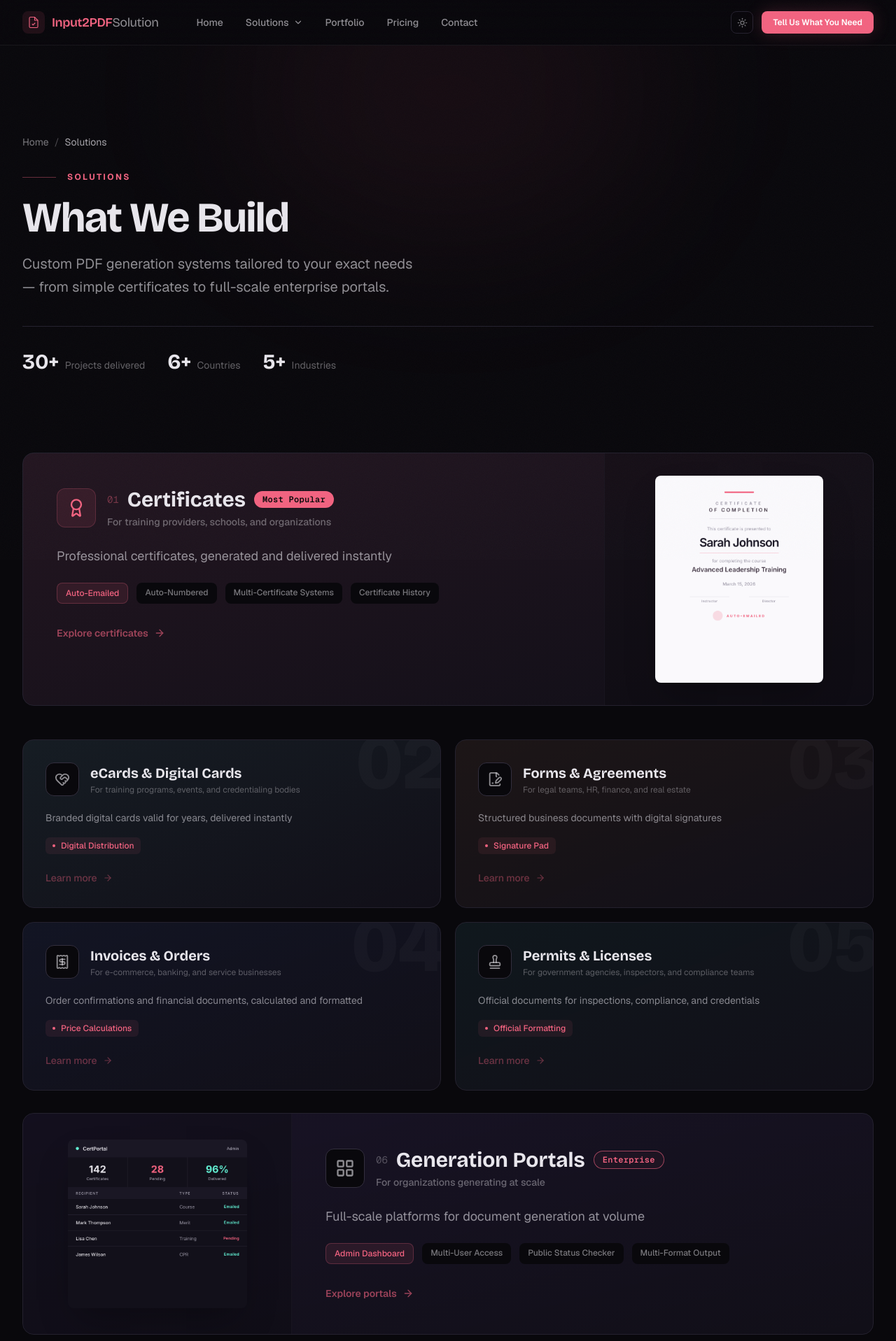
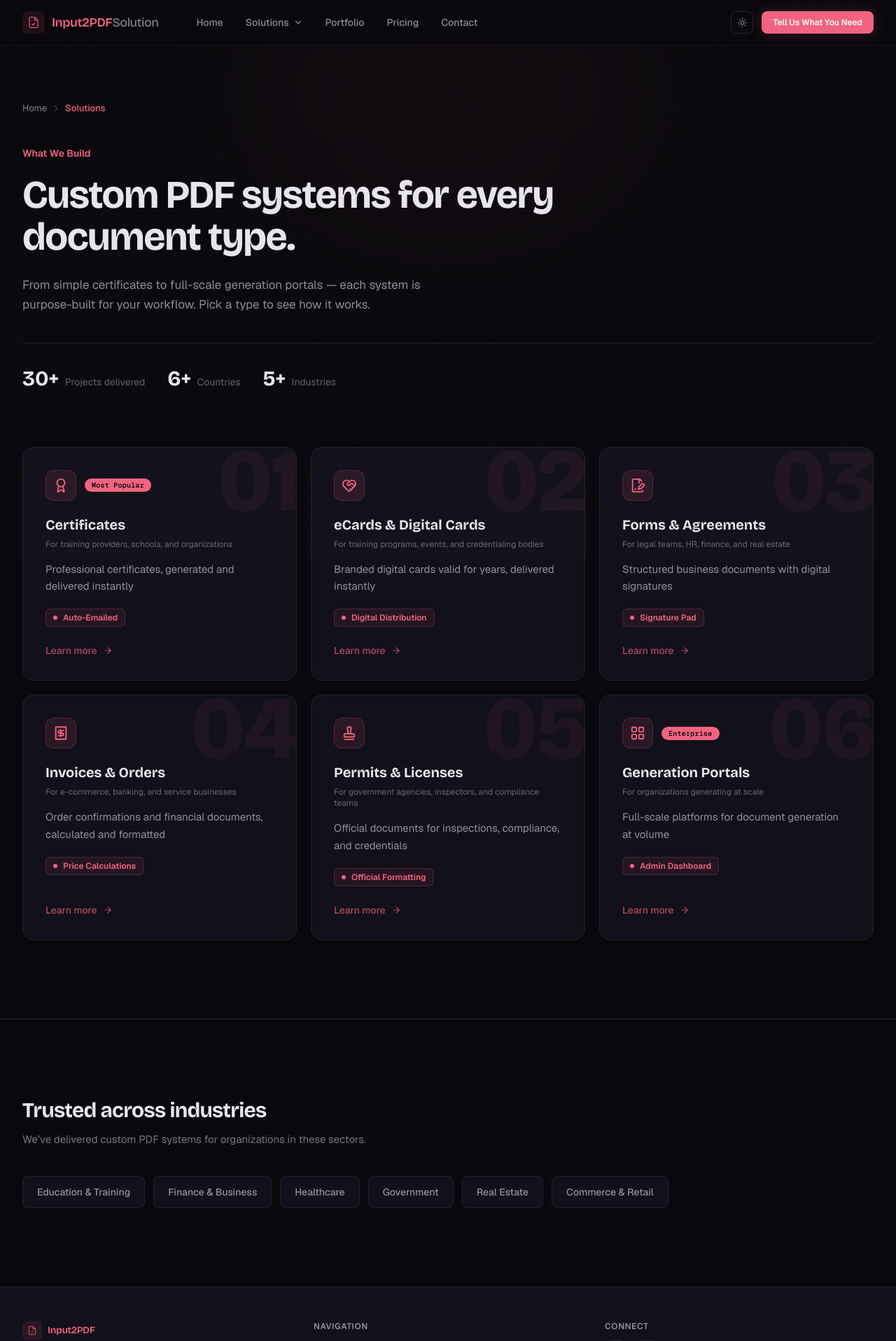
Before and after one commit to SarmadMir/input2pdf-website, a Next.js app: page /solutions in a window 1280 px wide. Shown: the top 1917 px of the page at 70% size. Built offline with nearby package versions, Linux system fonts and the light colour scheme.

Commit message:
Mega menu content fix + solutions page

```diff
--- a/src/app/solutions/page.tsx
+++ b/src/app/solutions/page.tsx
@@ -1,12 +1,10 @@
 import Link from 'next/link';
-import Image from 'next/image';
-import { Award, HeartHandshake, FilePenLine, Receipt, Stamp, LayoutGrid, ArrowRight } from 'lucide-react';
+import {
+  Award, HeartHandshake, FilePenLine, Receipt, Stamp, LayoutGrid,
+  ArrowRight, ChevronRight,
+} from 'lucide-react';
 import { solutions } from '@/config/solutions';
-import { Badge, type BadgeVariant } from '@/components/ui/Badge';
-
-/* ─── Badge treatment per label (consistent across landing + detail pages) ─── */
-const badgeVariantFor = (label: string): BadgeVariant =>
-  label.toLowerCase().includes('enterprise') ? 'outline-primary' : 'solid-primary';
+import { Badge } from '@/components/ui/Badge';
 
 export const metadata = {
   title: 'Solutions — Input2PDFSolution',
@@ -14,14 +12,14 @@ export const metadata = {
     'Custom PDF generation systems for certificates, eCards, forms, invoices, permits, and enterprise portals. 30+ projects delivered across 6+ countries.',
 };
 
-/* ─── Icons (matches mega menu) — sized per use ─── */
-const icons: Record<string, (size: number) => React.ReactNode> = {
-  certificate: (s) => <Award size={s} />,
-  ecard: (s) => <HeartHandshake size={s} />,
-  form: (s) => <FilePenLine size={s} />,
-  invoice: (s) => <Receipt size={s} />,
-  permit: (s) => <Stamp size={s} />,
-  portal: (s) => <LayoutGrid size={s} />,
+/* ─── Icons (matches mega menu) ─── */
+const icons: Record<string, React.ReactNode> = {
+  certificate: <Award size={22} />,
+  ecard: <HeartHandshake size={22} />,
+  form: <FilePenLine size={22} />,
+  invoice: <Receipt size={22} />,
+  permit: <Stamp size={22} />,
+  portal: <LayoutGrid size={22} />,
 };
 
 const slugMap: Record<string, string> = {
@@ -33,287 +31,144 @@ const slugMap: Record<string, string> = {
   portal: '/solutions/portals',
 };
 
-/* ─── Unique accent tints per solution for visual identity ─── */
-const accentMap: Record<string, string> = {
-  certificate: 'from-primary/[0.08] to-transparent',
-  ecard: 'from-secondary/[0.06] to-transparent',
-  form: 'from-amber-500/[0.05] to-transparent',
-  invoice: 'from-blue-500/[0.05] to-transparent',
-  permit: 'from-emerald-500/[0.05] to-transparent',
-  portal: 'from-violet-500/[0.06] to-transparent',
-};
-
 const industries = [
-  { name: 'Education & Training', count: '13+ projects' },
-  { name: 'Finance & Business', count: '6+ projects' },
-  { name: 'Healthcare', count: '3+ projects' },
-  { name: 'Government', count: '2+ projects' },
-  { name: 'Real Estate', count: '2+ projects' },
-  { name: 'Commerce & Retail', count: '2+ projects' },
+  'Education & Training',
+  'Finance & Business',
+  'Healthcare',
+  'Government',
+  'Real Estate',
+  'Commerce & Retail',
 ];
 
 export default function SolutionsOverviewPage() {
-  const featured = solutions[0]; // Certificates
-  const portal = solutions[5]; // Generation Portals
-  const middle = solutions.slice(1, 5); // eCards, Forms, Invoices, Permits
-
   return (
     <div className="bg-background">
       {/* ─── Hero ─── */}
-      <section className="relative overflow-hidden pb-20 pt-24 sm:pb-28 sm:pt-32">
-        <div className="pointer-events-none absolute left-1/2 top-0 h-[400px] w-[600px] -translate-x-1/2 -translate-y-1/3 rounded-full bg-primary/[0.06] blur-[120px]" />
+      <section className="relative overflow-hidden pb-16 pt-14 sm:pb-20 sm:pt-20">
+        <div className="pointer-events-none absolute left-1/2 top-0 h-[400px] w-[600px] -translate-x-1/2 -translate-y-1/3 rounded-full bg-primary/[0.04] blur-[120px]" />
+
         <div className="relative mx-auto max-w-7xl px-5 sm:px-8">
-          <nav className="mb-8 flex items-center gap-2 text-sm text-foreground/50">
+          {/* Breadcrumb — consistent with detail pages */}
+          <nav
+            aria-label="Breadcrumb"
+            className="mb-11 flex items-center gap-1.5 text-[13px] text-foreground/55"
+          >
             <Link href="/" className="transition-colors hover:text-foreground">Home</Link>
-            <span className="text-foreground/30">/</span>
-            <span className="text-foreground/70">Solutions</span>
+            <ChevronRight size={14} className="text-foreground/25" aria-hidden />
+            <span className="font-medium text-primary" aria-current="page">Solutions</span>
           </nav>
 
-          <div className="flex items-center gap-4">
-            <div className="h-px w-12 bg-primary/40" />
-            <span className="text-xs font-bold uppercase tracking-[0.2em] text-primary">Solutions</span>
-          </div>
+          <p className="text-sm font-semibold text-primary">What We Build</p>
 
-          <h1 className="mt-5 font-display text-4xl font-bold tracking-tight text-foreground sm:text-5xl lg:text-6xl">
-            What We Build
+          <h1 className="mt-5 max-w-3xl font-display text-[2.75rem] font-bold leading-[1.08] tracking-tight text-foreground sm:text-5xl lg:text-[3.5rem]">
+            Custom PDF systems for every document type.
           </h1>
-          <p className="mt-5 max-w-xl text-lg leading-relaxed text-foreground/60 sm:text-xl">
-            Custom PDF generation systems tailored to your exact needs — from simple certificates to full-scale enterprise portals.
+          <p className="mt-6 max-w-xl text-[17px] leading-[1.65] text-foreground/60">
+            From simple certificates to full-scale generation portals — each system is purpose-built for your workflow. Pick a type to see how it works.
           </p>
 
-          {/* Stats — cleaner layout */}
-          <div className="mt-10 flex items-center gap-8 border-t border-border pt-8">
+          {/* Stats */}
+          <div className="mt-10 flex flex-wrap items-center gap-8 border-t border-border pt-8">
             {[
               { value: '30+', label: 'Projects delivered' },
               { value: '6+', label: 'Countries' },
               { value: '5+', label: 'Industries' },
             ].map((stat) => (
-              <div key={stat.label}>
+              <div key={stat.label} className="flex items-baseline gap-2">
                 <span className="font-display text-3xl font-bold text-foreground">{stat.value}</span>
-                <span className="ml-2 text-sm text-foreground/40">{stat.label}</span>
+                <span className="text-sm text-foreground/40">{stat.label}</span>
               </div>
             ))}
           </div>
         </div>
       </section>
 
-      {/* ─── Featured: Certificates (hero card) ─── */}
-      <section className="pb-6 sm:pb-8">
+      {/* ─── Solution cards — uniform 3×2 grid ─── */}
+      <section className="pb-20 sm:pb-28">
         <div className="mx-auto max-w-7xl px-5 sm:px-8">
-          <Link
-            href={slugMap[featured.icon]}
-            className="group relative flex flex-col overflow-hidden rounded-2xl border border-border bg-surface-2/50 transition-colors duration-200 hover:border-primary/30 lg:flex-row"
-          >
-            {/* Unique gradient accent */}
-            <div className={`pointer-events-none absolute inset-0 bg-gradient-to-br ${accentMap[featured.icon]}`} />
-
-            {/* Content */}
-            <div className="relative flex-1 p-8 sm:p-10 lg:p-12">
-              <div className="flex items-center gap-4">
-                <div className="flex h-14 w-14 shrink-0 items-center justify-center rounded-xl border border-primary/20 bg-primary/10 text-primary">
-                  {icons[featured.icon](28)}
-                </div>
-                <div>
-                  <div className="flex items-center gap-3">
-                    <span className="font-mono text-sm text-primary/40">{featured.number}</span>
-                    <h2 className="font-display text-2xl font-bold text-foreground sm:text-3xl">
-                      {featured.title}
-                    </h2>
-                    <Badge variant={badgeVariantFor(featured.badge ?? '')} size="md">
-                      {featured.badge}
-                    </Badge>
-                  </div>
-                  <p className="mt-1 text-sm font-medium text-foreground/40">{featured.forWho}</p>
-                </div>
-              </div>
-
-              <p className="mt-6 max-w-lg text-base leading-relaxed text-foreground/60 sm:text-lg">
-                {featured.headline}
-              </p>
-
-              {/* Key capabilities inline */}
-              <div className="mt-6 flex flex-wrap gap-3">
-                {featured.capabilities.map((cap) => (
-                  <span
-                    key={cap.label}
-                    className={`rounded-lg px-3 py-1.5 text-xs font-medium ${
-                      cap.highlight
-                        ? 'border border-primary/25 bg-primary/10 text-primary'
-                        : 'bg-background text-foreground/50'
-                    }`}
-                  >
-                    {cap.label}
-                  </span>
-                ))}
-              </div>
-
-              <div className="mt-8 flex items-center gap-2 text-sm font-semibold text-primary opacity-60 transition-opacity group-hover:opacity-100">
-                Explore certificates
-<ArrowRight size={16} className="transition-transform group-hover:translate-x-1" />
-              </div>
-            </div>
-
-            {/* Right: Certificate mockup image */}
-            <div className="relative hidden w-80 shrink-0 items-center justify-center border-l border-border/40 bg-background/30 p-8 lg:flex xl:w-96">
-              <div className="relative">
-                <Image
-                  src="/images/solutions/certificate-mockup.png"
-                  alt="Certificate of Completion — auto-emailed to recipients"
-                  width={340}
-                  height={420}
-                  className="w-52 rounded-lg shadow-2xl shadow-black/30 xl:w-60"
-                />
-                {/* Stack effect */}
-                <div className="absolute -bottom-2 left-3 right-3 -z-10 h-full rounded-lg border border-border/40 bg-surface/30" />
-              </div>
-            </div>
-          </Link>
-        </div>
-      </section>
-
-      {/* ─── Middle 4: Varied 2x2 grid ─── */}
-      <section className="py-3 sm:py-4">
-        <div className="mx-auto max-w-7xl px-5 sm:px-8">
-          <div className="grid gap-5 sm:grid-cols-2">
-            {middle.map((sol) => {
+          <ul role="list" className="grid list-none gap-5 p-0 sm:grid-cols-2 lg:grid-cols-3">
+            {solutions.map((sol) => {
               const highlighted = sol.capabilities.find((c) => c.highlight);
               return (
+                <li key={sol.number}>
                   <Link
-                  key={sol.number}
                     href={slugMap[sol.icon]}
-                  className="group relative flex flex-col overflow-hidden rounded-2xl border border-border bg-surface-2/50 p-7 transition-colors duration-200 hover:border-primary/30 sm:p-8"
+                    className="group relative flex h-full flex-col overflow-hidden rounded-2xl border border-border bg-surface p-7 transition-all duration-200 hover:-translate-y-0.5 hover:border-primary/50 hover:shadow-lg hover:shadow-primary/5 focus-visible:outline-none focus-visible:ring-2 focus-visible:ring-primary/60 focus-visible:ring-offset-2 focus-visible:ring-offset-background sm:p-8"
                   >
-                  {/* Unique accent gradient */}
-                  <div className={`pointer-events-none absolute inset-0 bg-gradient-to-br ${accentMap[sol.icon]}`} />
-
-                  {/* Background number */}
-                  <span className="pointer-events-none absolute -right-2 -top-6 font-display text-[7rem] font-black leading-none text-foreground/[0.03] select-none">
+                    {/* Background number — decorative */}
+                    <span
+                      aria-hidden="true"
+                      className="pointer-events-none absolute -right-1 -top-4 font-display text-[7rem] font-black leading-none text-primary/[0.06] select-none sm:text-[8rem]"
+                    >
                       {sol.number}
                     </span>
 
                     <div className="relative flex-1">
-                    <div className="flex items-center gap-4">
-                      <div className="flex h-12 w-12 shrink-0 items-center justify-center rounded-xl border border-border-hover bg-background text-foreground/60">
-                        {icons[sol.icon](22)}
+                      {/* Icon + badge row */}
+                      <div className="flex items-center gap-3">
+                        <div className="flex h-11 w-11 shrink-0 items-center justify-center rounded-xl border border-primary/20 bg-primary/10 text-primary transition-colors duration-200 group-hover:border-primary/40 group-hover:bg-primary/20">
+                          {icons[sol.icon]}
                         </div>
-                      <div>
-                        <h2 className="font-display text-lg font-bold text-foreground sm:text-xl">
+                        {sol.badge && (
+                          <Badge variant="solid-primary" size="sm">
+                            {sol.badge}
+                          </Badge>
+                        )}
+                      </div>
+
+                      {/* Title */}
+                      <h2 className="mt-5 font-display text-lg font-bold text-foreground sm:text-xl">
                         {sol.title}
                       </h2>
-                        <p className="mt-0.5 text-xs text-foreground/35">{sol.forWho}</p>
-                      </div>
-                    </div>
 
-                    <p className="mt-5 text-sm leading-relaxed text-foreground/55">
+                      {/* Audience */}
+                      <p className="mt-1.5 text-xs text-foreground/40">{sol.forWho}</p>
+
+                      {/* Headline */}
+                      <p className="mt-4 text-sm leading-relaxed text-foreground/60 sm:text-[15px]">
                         {sol.headline}
                       </p>
 
+                      {/* Key feature highlight */}
                       {highlighted && (
-                      <div className="mt-4 inline-flex items-center gap-2 rounded-md bg-primary/[0.08] px-2.5 py-1 text-xs font-medium text-primary">
-                        <div className="h-1 w-1 rounded-full bg-primary" />
+                        <div className="mt-5 inline-flex items-center gap-2 rounded-md border border-primary/20 bg-primary/[0.08] px-2.5 py-1 text-xs font-semibold text-primary">
+                          <div className="h-1.5 w-1.5 rounded-full bg-primary" />
                           {highlighted.label}
                         </div>
                       )}
                     </div>
 
-                  <div className="mt-6 flex items-center gap-2 text-sm font-medium text-primary opacity-40 transition-opacity group-hover:opacity-100">
+                    {/* Learn more */}
+                    <div className="mt-6 flex items-center gap-2 text-sm font-medium text-primary/70 transition-colors group-hover:text-primary">
                       Learn more
                       <ArrowRight size={14} className="transition-transform group-hover:translate-x-1" />
                     </div>
                   </Link>
+                </li>
               );
             })}
-          </div>
+          </ul>
         </div>
       </section>
 
-      {/* ─── Featured: Generation Portals (enterprise card) ─── */}
-      <section className="pt-3 pb-20 sm:pt-4 sm:pb-28">
+      {/* ─── Industries ─── */}
+      <section className="border-t border-border py-20 sm:py-28">
         <div className="mx-auto max-w-7xl px-5 sm:px-8">
-          <Link
-            href={slugMap[portal.icon]}
-            className="group relative flex flex-col overflow-hidden rounded-2xl border border-border bg-surface-2/50 transition-colors duration-200 hover:border-primary/30 lg:flex-row-reverse"
-          >
-            <div className={`pointer-events-none absolute inset-0 bg-gradient-to-br ${accentMap[portal.icon]}`} />
-
-            <div className="relative flex-1 p-8 sm:p-10 lg:p-12">
-              <div className="flex items-center gap-4">
-                <div className="flex h-14 w-14 shrink-0 items-center justify-center rounded-xl border border-border-hover bg-background text-foreground/60">
-                  {icons[portal.icon](28)}
-                </div>
-                <div>
-                  <div className="flex items-center gap-3">
-                    <span className="font-mono text-sm text-foreground/30">{portal.number}</span>
-                    <h2 className="font-display text-2xl font-bold text-foreground sm:text-3xl">
-                      {portal.title}
+          <h2 className="font-display text-2xl font-bold tracking-tight text-foreground sm:text-3xl">
+            Trusted across industries
           </h2>
-                    <Badge variant={badgeVariantFor(portal.badge ?? '')} size="md">
-                      {portal.badge}
-                    </Badge>
-                  </div>
-                  <p className="mt-1 text-sm font-medium text-foreground/40">{portal.forWho}</p>
-                </div>
-              </div>
-
-              <p className="mt-6 max-w-lg text-base leading-relaxed text-foreground/60 sm:text-lg">
-                {portal.headline}
+          <p className="mt-3 max-w-lg text-[15px] leading-relaxed text-foreground/50">
+            We&rsquo;ve delivered custom PDF systems for organizations in these sectors.
           </p>
 
-              <div className="mt-6 flex flex-wrap gap-3">
-                {portal.capabilities.map((cap) => (
+          <div className="mt-10 flex flex-wrap gap-3">
+            {industries.map((name) => (
               <span
-                    key={cap.label}
-                    className={`rounded-lg px-3 py-1.5 text-xs font-medium ${
-                      cap.highlight
-                        ? 'border border-primary/25 bg-primary/10 text-primary'
-                        : 'bg-background text-foreground/50'
-                    }`}
+                key={name}
+                className="rounded-lg border border-border bg-surface px-5 py-3 text-sm font-medium text-foreground/60"
               >
-                    {cap.label}
+                {name}
               </span>
-                ))}
-              </div>
-
-              <div className="mt-8 flex items-center gap-2 text-sm font-semibold text-primary opacity-60 transition-opacity group-hover:opacity-100">
-                Explore portals
-<ArrowRight size={16} className="transition-transform group-hover:translate-x-1" />
-              </div>
-            </div>
-
-            {/* Left: Portal dashboard mockup image */}
-            <div className="relative hidden w-80 shrink-0 items-center justify-center border-r border-border/40 bg-background/30 p-8 lg:flex xl:w-96">
-              <Image
-                src="/images/solutions/portal-dashboard-mockup.png"
-                alt="CertPortal admin dashboard — 142 certificates, 96% delivered"
-                width={360}
-                height={340}
-                className="w-56 rounded-lg shadow-2xl shadow-black/30 xl:w-64"
-              />
-            </div>
-          </Link>
-        </div>
-      </section>
-
-      {/* ─── Industries we serve ─── */}
-      <section className="border-t border-border py-20 sm:py-28">
-        <div className="mx-auto max-w-7xl px-5 sm:px-8">
-          <div className="text-center">
-            <span className="text-xs font-bold uppercase tracking-[0.2em] text-primary">
-              Industries We Serve
-            </span>
-            <h2 className="mt-3 font-display text-2xl font-bold text-foreground sm:text-3xl">
-              Trusted across industries
-            </h2>
-          </div>
-          <div className="mt-12 grid grid-cols-2 gap-4 sm:grid-cols-3 lg:grid-cols-6">
-            {industries.map((ind) => (
-              <div
-                key={ind.name}
-                className="rounded-xl border border-border bg-surface-2/30 px-4 py-5 text-center"
-              >
-                <div className="text-sm font-semibold text-foreground/70">{ind.name}</div>
-                <div className="mt-1 text-xs text-foreground/30">{ind.count}</div>
-              </div>
             ))}
           </div>
         </div>
--- a/src/components/solutions/SolutionPageLayout.tsx
+++ b/src/components/solutions/SolutionPageLayout.tsx
@@ -323,9 +323,6 @@ export function SolutionPageLayout({ solution, preview }: SolutionPageLayoutProp
                 <ArrowRight size={16} className="ml-1" aria-hidden />
               </ButtonLink>
             </div>
-            <p className="mt-6 text-xs text-foreground/35">
-              {solution.ctaMicro}
-            </p>
           </motion.div>
         </div>
       </section>
```
Also changed, not shown: src/components/layout/Navbar.tsx (+35 -21 lines). Lines whose indentation alone changed are shown as unchanged.
